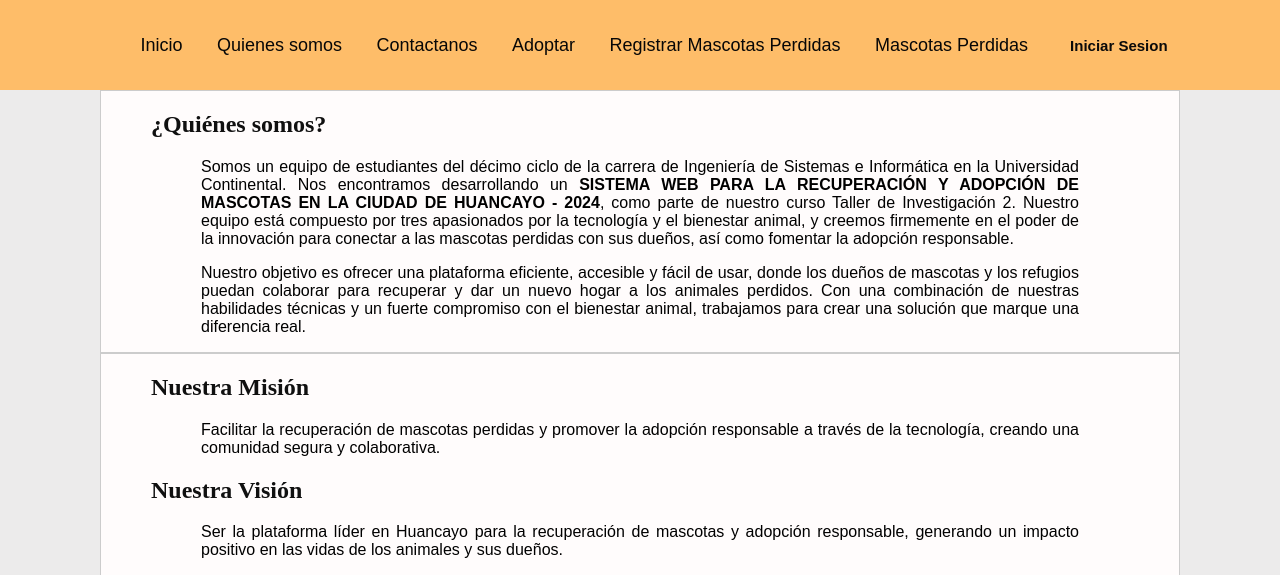
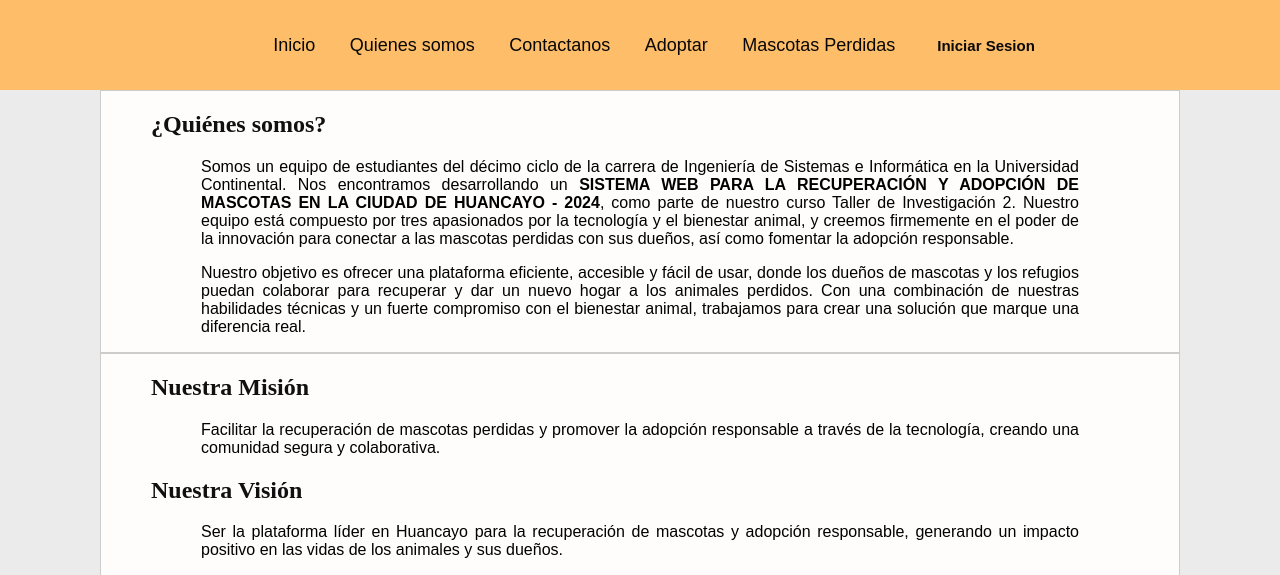
Before and after one commit to SergioSoego/WANKAPETS_WEB, a PHP site: page /Quienesomos.html in a window 1280 px wide. Shown: the top 575 px of the page. Run offline with PHP 8.4, Linux system fonts and the light colour scheme.

Commit message:
cambios head2

```diff
--- a/index.php
+++ b/index.php
@@ -36,10 +36,10 @@
             <div class="nav2">
                 <ul>
                     <a href="index.php">Inicio</a>
-                    <a href="Quienesomos.html">Quienes somos</a>
+                    <a href=" Quienesomos.html">Quienes somos</a>
                     <a href="">Contactanos</a>
                     <a href="Adoptar.php">Adoptar</a>
-                    <a href="AnimalesPerdidos.html">Mascotas Perdidas</a>
+                    <a href="AnimalesPerdidos.php">Mascotas Perdidas</a>
                 </ul>
             </div>
             <div class="user-options">
--- a/quienesomos.html
+++ b/quienesomos.html
@@ -33,8 +33,7 @@
                     <a href=" Quienesomos.html">Quienes somos</a>
                     <a href="">Contactanos</a>
                     <a href="Adoptar.php">Adoptar</a>
-                    <a href="registraranimalesperdidos.html">Registrar Mascotas Perdidas</a>
-                    <a href="AnimalesPerdidos.html">Mascotas Perdidas</a>
+                    <a href="AnimalesPerdidos.php">Mascotas Perdidas</a>
 
                 </ul>
             </div>
```
Also changed, not shown: AnimalesPerdidos.php (+5 -5 lines).
